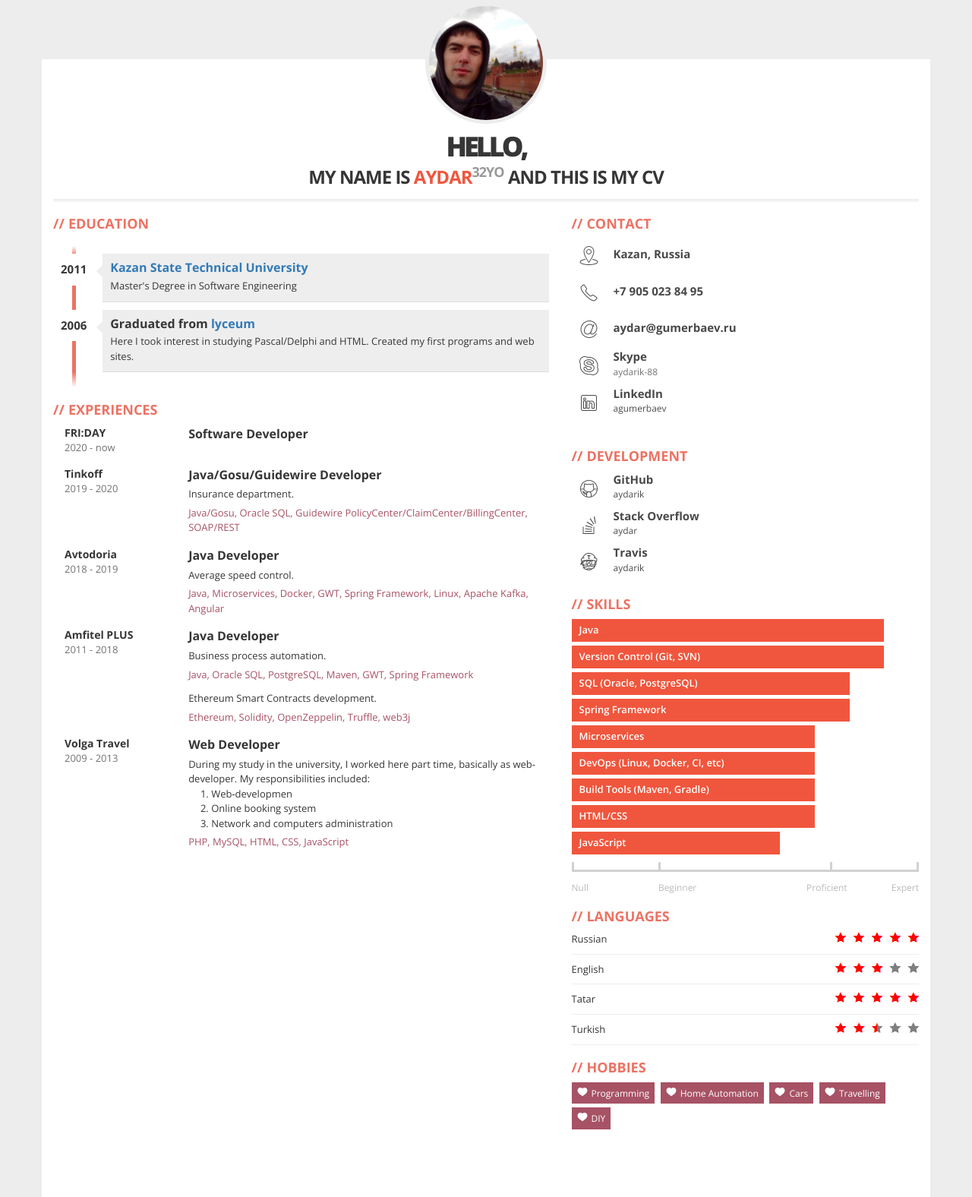
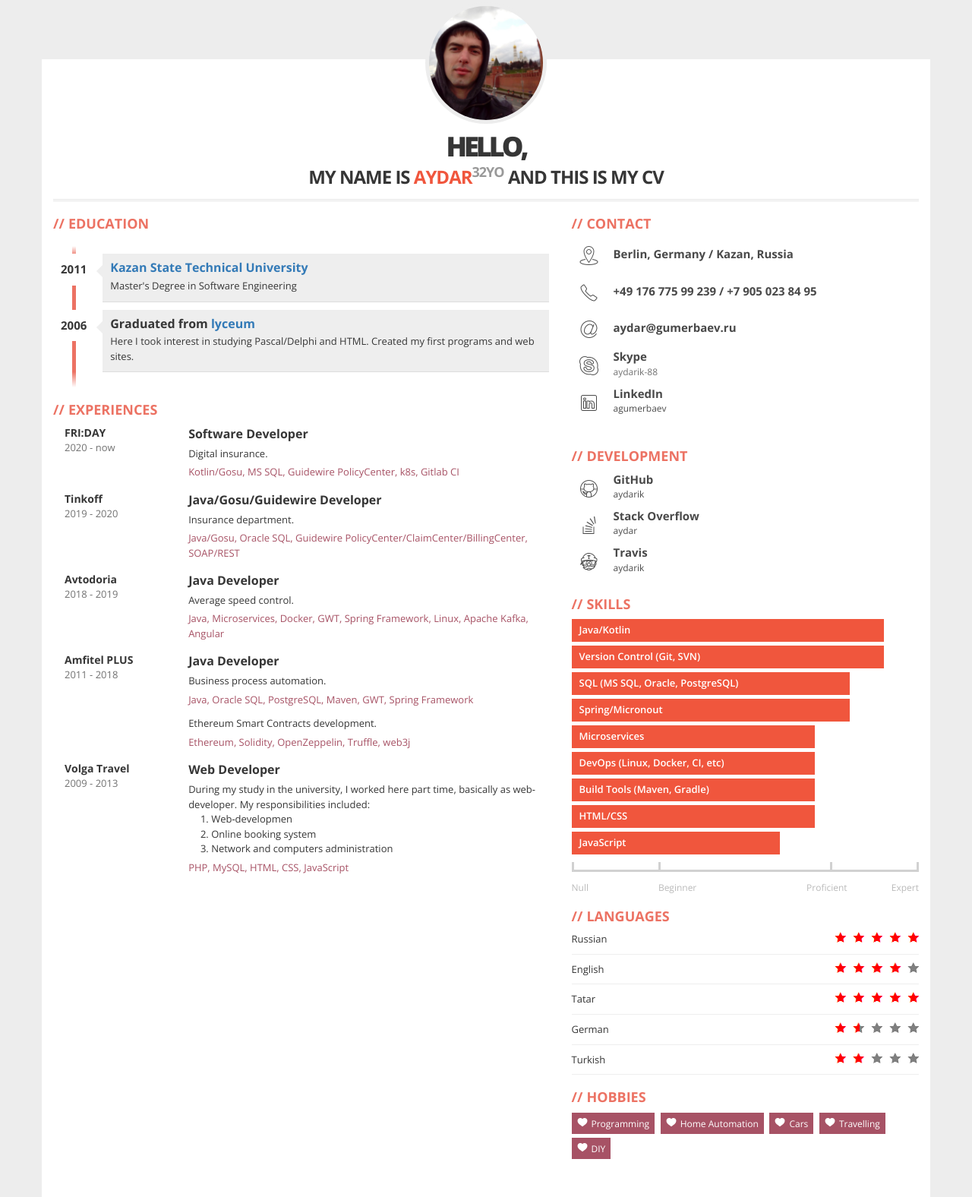
Before and after one commit to aydarik/whois, a plain HTML site: page index.html in a window 1280 px wide. Shown: the part 2-1578 px from the top of the page at 76% size. Drawn offline with nearby package versions, Linux system fonts and the light colour scheme.

Commit message:
Update index.html

```diff
--- a/index.html
+++ b/index.html
@@ -116,6 +116,9 @@
                     </div>
                     <div class="col-xs-9">
                         <div class="profession">Software Developer</div>
+			<div class="description">Digital insurance.
+			    <span class="used">Kotlin/Gosu, MS SQL, Guidewire PolicyCenter, k8s, Gitlab CI</span>
+			</div>
                     </div>
                 </div>
 
@@ -190,11 +193,11 @@
 
                 <div class="contact-item">
                     <div class="icon pull-left text-center"><span class="fa fa-place-marker"></span></div>
-                    <div class="title only pull-right">Kazan, Russia</div>
+                    <div class="title only pull-right">Berlin, Germany / Kazan, Russia</div>
                 </div>
                 <div class="contact-item">
                     <div class="icon pull-left text-center"><span class="fa fa-phone"></span></div>
-                    <div class="title only pull-right">+7 905 023 84 95</div>
+                    <div class="title only pull-right">+49 176 775 99 239 / +7 905 023 84 95</div>
                 </div>
                 <div class="contact-item">
                     <div class="icon pull-left text-center"><span class="fa fa-email"></span></div>
@@ -241,10 +244,10 @@
                 <h2>Skills</h2>
 
                 <div class="skills">
-                    <div class="item-skills" style="width: 90%;">Java</div>
+                    <div class="item-skills" style="width: 90%;">Java/Kotlin</div>
                     <div class="item-skills" style="width: 90%;">Version Control (Git, SVN)</div>
-                    <div class="item-skills" style="width: 80%;">SQL (Oracle, PostgreSQL)</div>
-                    <div class="item-skills" style="width: 80%;">Spring Framework</div>
+                    <div class="item-skills" style="width: 80%;">SQL (MS SQL, Oracle, PostgreSQL)</div>
+                    <div class="item-skills" style="width: 80%;">Spring/Micronout</div>
                     <div class="item-skills" style="width: 70%;">Microservices</div>
                     <div class="item-skills" style="width: 70%;">DevOps (Linux, Docker, CI, etc)</div>
                     <div class="item-skills" style="width: 70%;">Build Tools (Maven, Gradle)</div>
@@ -272,7 +275,7 @@
                     </div>
                     <div class="skill">English
                         <div class="icons pull-right">
-                            <div class="icons-red" style="width: 60%;"></div>
+                            <div class="icons-red" style="width: 80%;"></div>
                         </div>
                     </div>
                     <div class="skill">Tatar
@@ -280,9 +283,14 @@
                             <div class="icons-red" style="width: 100%;"></div>
                         </div>
                     </div>
+                    <div class="skill">German
+                        <div class="icons pull-right">
+                            <div class="icons-red" style="width: 30%;"></div>
+                        </div>
+                    </div>
                     <div class="skill">Turkish
                         <div class="icons pull-right">
-                            <div class="icons-red" style="width: 50%;"></div>
+                            <div class="icons-red" style="width: 40%;"></div>
                         </div>
                     </div>
                 </div>
```
